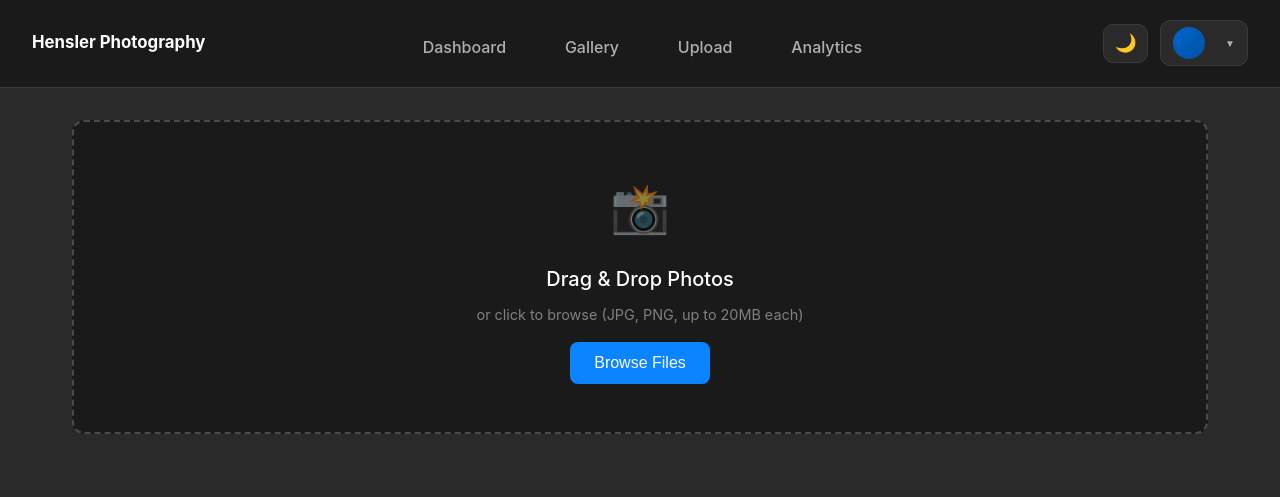
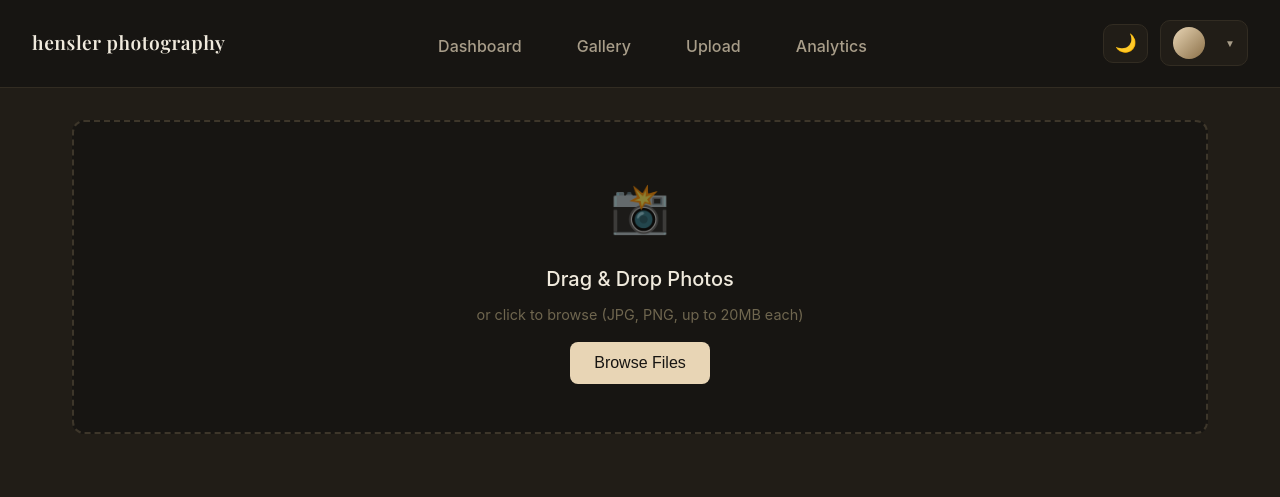
Before and after one commit to adrianhensler/hensler-photography, a Python web app: template api/templates/photographer/upload.html in a window 1280 px wide. Shown: the top 497 px of the page. Run offline with Jinja, Linux system fonts and the light colour scheme; the template is opened without the code that fills it, so the values that code supplies are empty.

Commit message:
feat: console retheme phase 1 - cotton-rag/darkroom tokens and shell
Implements phase 1 of the 'easy.' design direction (approved 2026-07-10,
living spec at hensler.photography/design.html):

- variables.css: all token values move from the blue palette to cotton
  rag (light) / darkroom (dark); token names unchanged so every
  template keeps working. New --font-serif token. Warmed semantic
  colors; sand-to-bronze avatar/brand gradient replaces the blue.
- base.html: Playfair Display 400;600 via Google Fonts (CSP allows it).
- manage-shell.css: serif lowercase wordmark, quiet nav with sand
  underline active state (pill removed), sand avatar, themed admin
  badge and danger button, focus-visible outlines, fixed undefined
  --border-color reference.
- Sweep: 19 hardcoded white-on-accent/semantic button texts across the
  five photographer templates changed to var(--bg-primary) so primary
  buttons stay legible on the now-light dark-theme accents.
- dashboard.html header: color #fff -> var(--text-primary)
  (pre-existing white-on-white in light mode).
- docs/decisions/0003-console-retheme-easy.md: records the direction
  and Adrian's explicit supersession of the March 2026 'admin UI
  overhaul: do not do yet' guardrail.

Verified via standalone screenshot harness (real header structure +
changed CSS, both themes): serif wordmark, sand underline, all badges,
buttons and text legible. No leftover brand blues in changed CSS.

Co-Authored-By: Claude Fable 5 <noreply@anthropic.com>

```diff
--- a/api/static/css/manage-shell.css
+++ b/api/static/css/manage-shell.css
@@ -19,14 +21,20 @@
 }
 
 .manage-brand__title {
-    font-size: 1.05rem;
-    font-weight: 700;
+    font-family: var(--font-serif);
+    font-weight: 600;
+    text-transform: lowercase;
+    letter-spacing: 0.03em;
+    font-size: 1.2rem;
     color: var(--text-primary);
 }
 
 .manage-brand__subtitle {
-    font-size: 0.9rem;
-    color: var(--text-secondary);
+    font-size: 0.72rem;
+    font-weight: 600;
+    letter-spacing: 0.1em;
+    text-transform: uppercase;
+    color: var(--text-tertiary);
 }
 
 .manage-nav {
@@ -39,25 +47,28 @@
 .manage-nav a {
     text-decoration: none;
     color: var(--text-secondary);
-    padding: 0.6rem 0.85rem;
-    border-radius: 10px;
+    padding: 0.6rem 0.8rem;
     font-weight: 500;
-    transition: all 0.2s ease;
+    transition: color 0.2s ease, background-color 0.2s ease, border-color 0.2s ease;
     background: transparent;
-    border: 1px solid transparent;
+    border: none;
+    border-bottom: 2px solid transparent;
 }
 
 .manage-nav a:hover {
     color: var(--text-primary);
-    background: var(--bg-secondary);
-    border-color: var(--border-light);
+    background: var(--hover-bg);
 }
 
 .manage-nav a.active {
     color: var(--text-primary);
-    background: var(--bg-secondary);
-    border-color: var(--border-light);
-    box-shadow: 0 6px 16px rgba(0, 0, 0, 0.08);
+    background: transparent;
+    /* Fixed brand sand (matches --sand in sites/main/design.html), not --accent:
+       --accent shifts to bronze on the light theme, but the active-nav underline
+       should read as the same sand on both themes. A dedicated --sand token can
+       be added in a later phase if more surfaces need this. */
+    border-bottom-color: #e8d5b5;
+    font-weight: 600;
 }
 
 .manage-header-actions {
@@ -158,7 +172,9 @@
     justify-content: center;
     font-size: 13px;
     font-weight: 600;
-    color: #fff;
+    /* Fixed dark bronze-ink: the sand-to-bronze gradient stays light-to-medium
+       in both themes, so a dark initial reads reliably across it. */
+    color: #3a2f1e;
 }
 
 .manage-user-dropdown .manage-user-name {
--- a/api/static/css/variables.css
+++ b/api/static/css/variables.css
@@ -1,56 +1,60 @@
 /* Design System Variables */
 /* Hensler Photography Admin Interface */
+/* Palette: "easy." console retheme — cotton-rag (light) / darkroom (dark) */
+/* Token NAMES are kept stable (other templates depend on them); only the */
+/* VALUES change to the warm-neutral palette from sites/main/design.html. */
+/* See docs/decisions/0003-console-retheme-easy.md */
 
 :root {
-    /* Brand Colors */
-    --brand-blue: #0066cc;
-    --brand-blue-dark: #0052a3;
-    --brand-gradient: linear-gradient(135deg, #0066cc 0%, #0052a3 100%);
+    /* Brand Colors (cotton rag: bronze accent, sand-to-bronze gradient) */
+    --brand-blue: #8a6f47;
+    --brand-blue-dark: #6f5835;
+    --brand-gradient: linear-gradient(135deg, #e8d5b5 0%, #8a6f47 100%);
     --avatar-gradient: var(--brand-gradient);
 
     /* Accent Palette (shared across manage experience) */
     --accent: var(--brand-blue);
-    --accent-hover: #0077ed;
-    --success: #34c759;
-    --warning: #ff9500;
-    --error: #ff3b30;
-    --modal-backdrop: rgba(0, 0, 0, 0.4);
+    --accent-hover: #6f5835;
+    --success: #4a7c59;
+    --warning: #a8722e;
+    --error: #a84a3f;
+    --modal-backdrop: rgba(38, 33, 25, 0.4);
 
-    /* Light Theme Colors */
-    --bg-primary: #ffffff;
-    --bg-secondary: #f5f5f7;
-    --bg-tertiary: #e8e8ed;
-    --text-primary: #1a1a1a;
-    --text-secondary: #666666;
-    --text-tertiary: #999999;
-    --border-light: #e0e0e0;
-    --border-medium: #cccccc;
+    /* Light Theme Colors: cotton rag */
+    --bg-primary: #f6f3ec;
+    --bg-secondary: #efeade;
+    --bg-tertiary: #e3dbc9;
+    --text-primary: #262119;
+    --text-secondary: #71685a;
+    --text-tertiary: #a2977f;
+    --border-light: #e3dbc9;
+    --border-medium: #d0c4a8;
 
     /* Interactive States */
-    --hover-bg: #f0f0f5;
-    --active-bg: #e8e8ed;
-    --focus-ring: rgba(0, 102, 204, 0.1);
-    --focus-border: #0066cc;
+    --hover-bg: #e9e1cd;
+    --active-bg: #e3dbc9;
+    --focus-ring: rgba(200, 168, 116, 0.28);
+    --focus-border: #8a6f47;
 
     /* Semantic Colors */
-    --success-bg: #e6f4ea;
-    --success-text: #1e7e34;
-    --success-border: #28a745;
-    --warning-bg: #fff3cd;
-    --warning-text: #856404;
-    --warning-border: #ffc107;
-    --error-bg: #fee;
-    --error-text: #c33;
-    --error-border: #dc3545;
-    --danger-bg: #fee;
-    --danger-text: #c33;
-    --danger-hover: #fdd;
+    --success-bg: rgba(74, 124, 89, 0.12);
+    --success-text: #4a7c59;
+    --success-border: #4a7c59;
+    --warning-bg: rgba(176, 125, 58, 0.13);
+    --warning-text: #a8722e;
+    --warning-border: #a8722e;
+    --error-bg: rgba(168, 74, 63, 0.10);
+    --error-text: #a84a3f;
+    --error-border: #a84a3f;
+    --danger-bg: rgba(168, 74, 63, 0.10);
+    --danger-text: #a84a3f;
+    --danger-hover: rgba(168, 74, 63, 0.18);
 
     /* Component-Specific */
-    --card-bg: #ffffff;
-    --card-border: #e0e0e0;
-    --card-shadow: 0 2px 8px rgba(0, 0, 0, 0.1);
-    --card-shadow-hover: 0 4px 12px rgba(0, 0, 0, 0.15);
+    --card-bg: #efeade;
+    --card-border: #e3dbc9;
+    --card-shadow: 0 2px 8px rgba(70, 58, 38, 0.10);
+    --card-shadow-hover: 0 4px 12px rgba(70, 58, 38, 0.15);
 
     /* Spacing Scale */
     --space-xs: 4px;
@@ -62,6 +66,7 @@
 
     /* Typography */
     --font-sans: -apple-system, BlinkMacSystemFont, 'Segoe UI', Roboto, 'Helvetica Neue', Arial, sans-serif;
+    --font-serif: 'Playfair Display', Georgia, 'Times New Roman', serif;
     --font-mono: 'SF Mono', Monaco, 'Cascadia Code', 'Roboto Mono', Consolas, 'Courier New', monospace;
 
     --font-size-xs: 12px;
@@ -99,42 +104,42 @@
     --z-toast: 1200;
 }
 
-/* Dark Theme */
+/* Dark Theme: darkroom */
 [data-theme="dark"] {
-    --bg-primary: #1a1a1a;
-    --bg-secondary: #2a2a2a;
-    --bg-tertiary: #3a3a3a;
-    --text-primary: #ffffff;
-    --text-secondary: #b0b0b0;
-    --text-tertiary: #808080;
-    --border-light: #3a3a3a;
-    --border-medium: #4a4a4a;
+    --bg-primary: #171512;
+    --bg-secondary: #211d17;
+    --bg-tertiary: #2c2820;
+    --text-primary: #f0eadd;
+    --text-secondary: #a89d89;
+    --text-tertiary: #6f664f;
+    --border-light: #322c22;
+    --border-medium: #3d362a;
 
-    --accent: #0a84ff;
-    --accent-hover: #409cff;
-    --success: #32d74b;
-    --warning: #ff9f0a;
-    --error: #ff453a;
-    --modal-backdrop: rgba(0, 0, 0, 0.7);
+    --accent: #e8d5b5;
+    --accent-hover: #f2e3c6;
+    --success: #8fbf9c;
+    --warning: #dfa55c;
+    --error: #dd8377;
+    --modal-backdrop: rgba(23, 21, 18, 0.7);
 
-    --hover-bg: #2a2a2a;
-    --active-bg: #3a3a3a;
-    --focus-ring: rgba(0, 102, 204, 0.2);
+    --hover-bg: #2c2820;
+    --active-bg: #322c22;
+    --focus-ring: rgba(232, 213, 181, 0.18);
 
-    --card-bg: #2a2a2a;
-    --card-border: #3a3a3a;
-    --card-shadow: 0 2px 8px rgba(0, 0, 0, 0.3);
-    --card-shadow-hover: 0 4px 12px rgba(0, 0, 0, 0.4);
+    --card-bg: #211d17;
+    --card-border: #322c22;
+    --card-shadow: 0 2px 8px rgba(0, 0, 0, 0.4);
+    --card-shadow-hover: 0 4px 16px rgba(0, 0, 0, 0.5);
 
-    --success-bg: rgba(40, 167, 69, 0.15);
-    --success-text: #4ade80;
-    --warning-bg: rgba(255, 193, 7, 0.15);
-    --warning-text: #fbbf24;
-    --error-bg: rgba(220, 53, 69, 0.15);
-    --error-text: #f87171;
-    --danger-bg: rgba(220, 53, 69, 0.15);
-    --danger-text: #f87171;
-    --danger-hover: rgba(220, 53, 69, 0.25);
+    --success-bg: rgba(143, 191, 156, 0.12);
+    --success-text: #8fbf9c;
+    --warning-bg: rgba(223, 165, 92, 0.12);
+    --warning-text: #dfa55c;
+    --error-bg: rgba(221, 131, 119, 0.10);
+    --error-text: #dd8377;
+    --danger-bg: rgba(221, 131, 119, 0.10);
+    --danger-text: #dd8377;
+    --danger-hover: rgba(221, 131, 119, 0.18);
 }
 
 /* Base Resets */
--- a/api/templates/photographer/base.html
+++ b/api/templates/photographer/base.html
@@ -5,6 +5,9 @@
     <meta name="viewport" content="width=device-width, initial-scale=1.0">
     <meta name="csrf-token" content="{{ csrf_token }}">
     <title>{% block page_title %}{{ title }} - Hensler Photography{% endblock %}</title>
+    <link rel="preconnect" href="https://fonts.googleapis.com">
+    <link rel="preconnect" href="https://fonts.gstatic.com" crossorigin>
+    <link href="https://fonts.googleapis.com/css2?family=Playfair+Display:wght@400;600&display=swap" rel="stylesheet">
     <link rel="stylesheet" href="/static/css/variables.css">
     <link rel="stylesheet" href="/static/css/admin-common.css">
     <link rel="stylesheet" href="/static/css/manage-shell.css">
--- a/api/templates/photographer/dashboard.html
+++ b/api/templates/photographer/dashboard.html
@@ -16,7 +16,7 @@
 
         .header {
             background: var(--bg-primary);
-            color: #fff;
+            color: var(--text-primary);
             padding: 20px 40px;
             box-shadow: 0 2px 8px rgba(0,0,0,0.1);
             display: flex;
@@ -233,7 +233,7 @@
             display: inline-block;
             padding: 6px 12px;
             background: var(--success);
-            color: white;
+            color: var(--bg-primary);
             border-radius: 6px;
             font-size: 13px;
             font-weight: 500;
--- a/api/templates/photographer/settings.html
+++ b/api/templates/photographer/settings.html
@@ -58,7 +58,7 @@
 
     .btn-primary {
         background: var(--accent);
-        color: #fff;
+        color: var(--bg-primary);
         border: none;
         border-radius: 10px;
         padding: 10px 16px;
--- a/api/templates/photographer/upload.html
+++ b/api/templates/photographer/upload.html
@@ -86,7 +86,7 @@
             display: inline-block;
             padding: 0.75rem 1.5rem;
             background: var(--accent);
-            color: white;
+            color: var(--bg-primary);
             border: none;
             border-radius: 8px;
             font-size: 1rem;
@@ -447,7 +447,7 @@
 
         .batch-controls button.primary {
             background: var(--accent);
-            color: white;
+            color: var(--bg-primary);
             border: none;
         }
 
@@ -457,7 +457,7 @@
 
         .batch-controls button.success {
             background: var(--success);
-            color: white;
+            color: var(--bg-primary);
             border: none;
         }
 
@@ -467,7 +467,7 @@
 
         .batch-controls button.danger {
             background: var(--error);
-            color: white;
+            color: var(--bg-primary);
             border: none;
         }
 
@@ -497,7 +497,7 @@
 
         .actions button.publish {
             background: var(--success);
-            color: white;
+            color: var(--bg-primary);
             border: none;
         }
 
@@ -507,7 +507,7 @@
 
         .actions button.delete {
             background: var(--error);
-            color: white;
+            color: var(--bg-primary);
             border: none;
         }
 
@@ -728,7 +728,7 @@
             justify-content: center;
             font-size: 13px;
             font-weight: 600;
-            color: #fff;
+            color: var(--bg-primary);
         }
 
         .user-dropdown-trigger .user-name {
```
Also changed, not shown: other parts of api/static/css/manage-shell.css (+25 -9 lines), api/templates/photographer/analytics.html (+4 -4 lines), api/templates/photographer/gallery.html (+5 -5 lines), docs/decisions/0003-console-retheme-easy.md (added, +69 -0 lines), docs/decisions/README.md.
